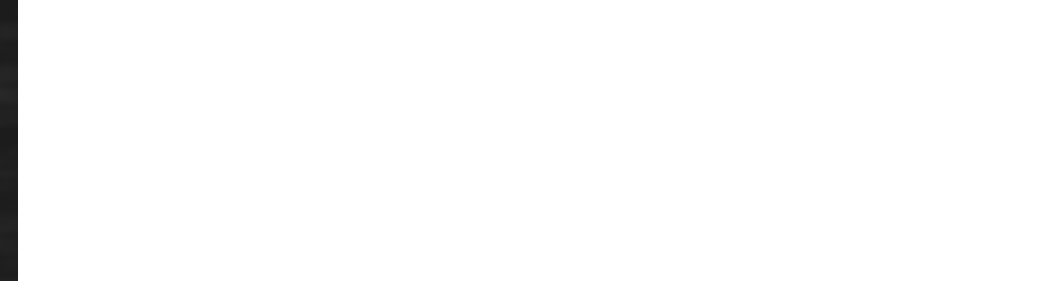
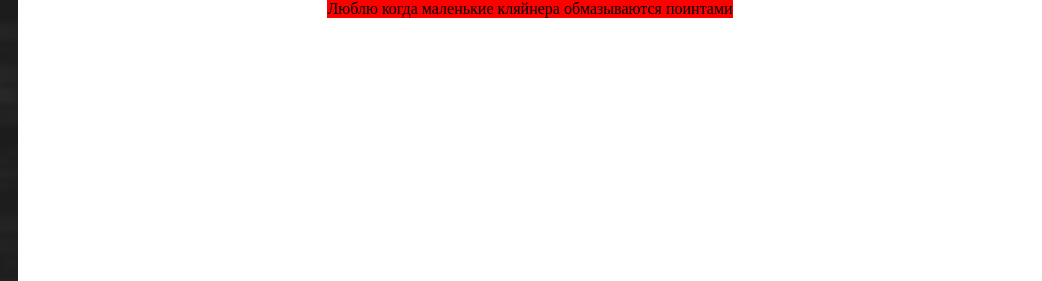
Before and after one commit to HEOPS03/N5Wiki, a plain HTML site: page index.html in a window 1280 px wide. Shown: the top 281 px of the page, 238-1280 px from the left. Drawn offline with Linux system fonts and the light colour scheme.

Commit message:
всё хуйня возвращаю как было

```diff
--- a/index.html
+++ b/index.html
@@ -44,14 +44,7 @@
     </div>
     </div>
     <div id="contentBox">
-        <div id="content">
-            <script>
-                var link = document.querySelector('link[rel=import]');
-                var content = link.import.querySelector('#testDiv');
-                document.body.appendChild(content.cloneNode(true));
-              </script>
-        </div>
-        <!-- <div id="content" w3-include-html="test.html">
+        <div id="content" w3-include-html="test.html">
             <div class="pageContent">
                 <div class="pageBannerContent">
                     <img class="pageBanner" src="images/empty.jpg"/>
@@ -69,7 +62,7 @@
                     </p>
                 </div>
             </div>
-        </div> -->
+        </div>
         <div id="footer">
             <div id="footerContent">
                 <div id="community">
@@ -92,7 +85,9 @@
             </div>
     </div>
     </div>
-    <!-- <script>
+
+
+    <script>
         function includeHTML() {
           var z, i, elmnt, file, xhttp;
           /* Цикл через коллекцию всех элементов HTML: */
@@ -123,5 +118,5 @@
         </script>
         <script>
             includeHTML();
-        </script> -->
+        </script>
 </body>
```
